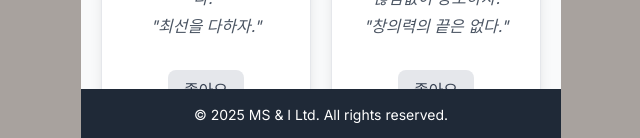
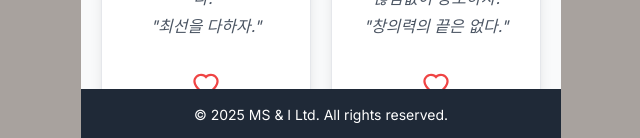
Before and after one commit to k800712/front-assignments-main, a Next.js app: page /assignments/profile-card in a window 1280 px wide. Shown: the part 659-797 px from the top of the page, without its empty margins (319-959 px from the left). Built offline with nearby package versions, Linux system fonts and the light colour scheme.

Commit message:
feat: 좋아요 하트 애니메이션 추가 및 react-icons 패키지 도입 - Tailwind keyframes/animation 추가 - 좋아요 버튼에 하트 아이콘 및 애니메이션 적용 - react-icons 패키지 추가

```diff
--- a/src/app/assignments/profile-card/page.tsx
+++ b/src/app/assignments/profile-card/page.tsx
@@ -3,6 +3,7 @@
 import React, { useState } from "react";
 import Header from "@/components/header";
 import Image from "next/image";
+import { AiFillHeart, AiOutlineHeart } from "react-icons/ai"; // 좋아요 하트 아이콘
 
 interface Profile {
     imageSrc: string;
@@ -79,24 +80,19 @@ interface ProfileCardProps {
 function ProfileCard({ profile }: ProfileCardProps) {
     const { imageSrc, name, age, nationality, height, weight, job, famousLines } = profile;
 
-    // 각각의 카드마다 좋아요 상태를 독립적으로 관리
-    const [likes, setLikes] = useState(0); // 좋아요 횟수
-    const [isLiked, setIsLiked] = useState(false); // 좋아요 여부
+    // 좋아요 상태 관리
+    const [likes, setLikes] = useState(0);
+    const [isLiked, setIsLiked] = useState(false);
 
     // 좋아요 버튼 클릭 핸들러
     const handleLikeClick = () => {
         if (isLiked) {
-            setLikes(likes - 1); // 좋아요 취소 시 감소
+            setLikes(likes - 1);
         } else {
-            setLikes(likes + 1); // 좋아요 누를 시 증가
+            setLikes(likes + 1);
         }
-        setIsLiked(!isLiked); // 좋아요 상태 토글
+        setIsLiked(!isLiked);
     };
-
-    // 버튼 스타일링
-    const likeButtonStyle = isLiked
-        ? "bg-blue-500 text-white" // 활성화 상태
-        : "bg-gray-200 text-gray-700"; // 비활성화 상태
 
     return (
         <div className="p-5 bg-white border rounded-xl shadow-lg hover:shadow-2xl transition-shadow duration-300">
@@ -110,7 +106,7 @@ function ProfileCard({ profile }: ProfileCardProps) {
                     alt={name}
                 />
             </div>
-            {/* 정보를 보여주는 콘텐츠 */}
+            {/* 정보 */}
             <div className="w-full h-full flex flex-col gap-4 text-center">
                 <div>
                     <p className="text-xs text-stone-400">이름</p>
@@ -147,15 +143,31 @@ function ProfileCard({ profile }: ProfileCardProps) {
                         ))}
                     </div>
                 </div>
+
                 {/* 좋아요 버튼 */}
                 <div className="flex justify-center items-center flex-col gap-2 mt-4">
                     <button
-                        className={`px-4 py-2 rounded-lg transition-all duration-300 ${likeButtonStyle}`}
+                        className="relative flex items-center justify-center text-red-500 text-3xl transition-transform duration-300 focus:outline-none"
                         onClick={handleLikeClick}
                     >
-                        {isLiked ? "좋아요 취소" : "좋아요"}
+                        {/* 좋아요 하트 아이콘 */}
+                        {isLiked ? (
+                            <AiFillHeart className="animate-ping-once scale-125 transition-transform duration-300" />
+                        ) : (
+                            <AiOutlineHeart className="hover:scale-110" />
+                        )}
+
+                        {/* 하트 이펙트 */}
+                        <span
+                            className={`absolute w-6 h-6 bg-pink-400 rounded-full opacity-50 animate-pop ${
+                                isLiked ? "block" : "hidden"
+                            }`}
+                        />
                     </button>
-                    <p className="text-sm text-gray-600">좋아요: {likes}회</p>
+                    {/* 좋아요 횟수 */}
+                    <p className="text-sm text-gray-600">
+                        좋아요: {likes.toLocaleString("ko-KR")}회
+                    </p>
                 </div>
             </div>
         </div>
--- a/tailwind.config.ts
+++ b/tailwind.config.ts
@@ -11,7 +11,23 @@ const config: Config = {
       backgroundImage: {
         "gradient-radial": "radial-gradient(var(--tw-gradient-stops))",
         "gradient-conic":
-          "conic-gradient(from 180deg at 50% 50%, var(--tw-gradient-stops))",
+            "conic-gradient(from 180deg at 50% 50%, var(--tw-gradient-stops))",
+      },
+      keyframes: {
+        pop: {
+          "0%": { transform: "scale(1)", opacity: "1" },
+          "50%": { transform: "scale(1.5)", opacity: "0.75" },
+          "100%": { transform: "scale(2)", opacity: "0" },
+        },
+        "ping-once": {
+          "0%": { transform: "scale(1)" },
+          "50%": { transform: "scale(1.3)" },
+          "100%": { transform: "scale(1)" },
+        },
+      },
+      animation: {
+        pop: "pop 0.7s ease-in-out forwards",
+        "ping-once": "ping-once 0.5s ease-in-out forwards",
       },
     },
   },
```
Also changed, not shown: package.json (+5 -4 lines), 1 other file (tests, documents, lock files or other folders).
